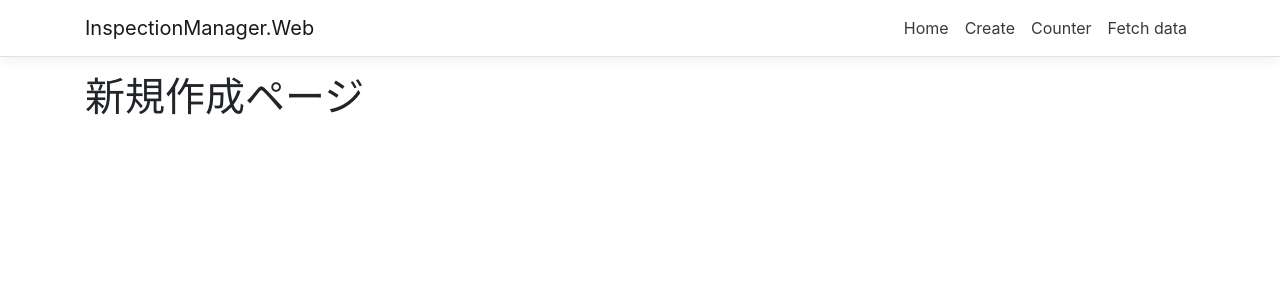
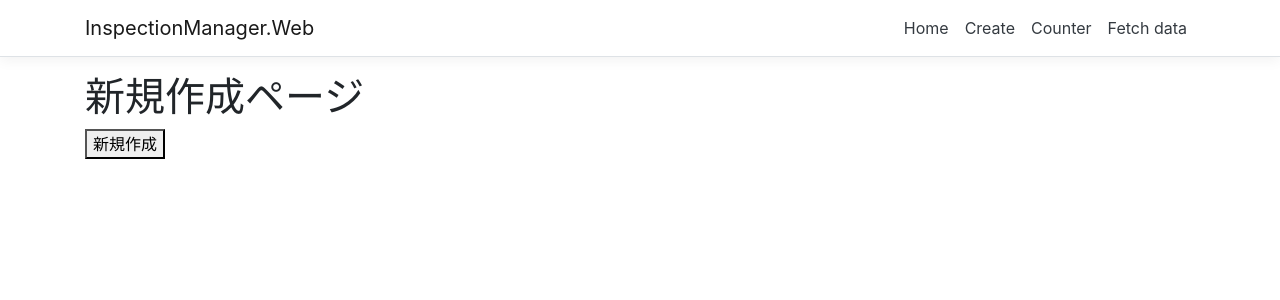
Before and after one commit to yasuaki-344/inspection-manager, a React (Create React App) app in the folder src/Web/ClientApp/: page /create in a window 1280 px wide. Shown: the top 300 px of the page. Built offline with nearby package versions, Linux system fonts and the light colour scheme.

Commit message:
Update Create.tsx

```diff
--- a/src/Web/ClientApp/src/inspection/Create.tsx
+++ b/src/Web/ClientApp/src/inspection/Create.tsx
@@ -1,9 +1,14 @@
 import React from 'react';
 
 export const Create = (): JSX.Element => {
+  const handleButtonClick = () => {
+    console.log("button clicked")
+  }
+
   return (
     <div>
       <h1>新規作成ページ</h1>
+      <button onClick={handleButtonClick}>新規作成</button>
     </div>
   );
 }
```
